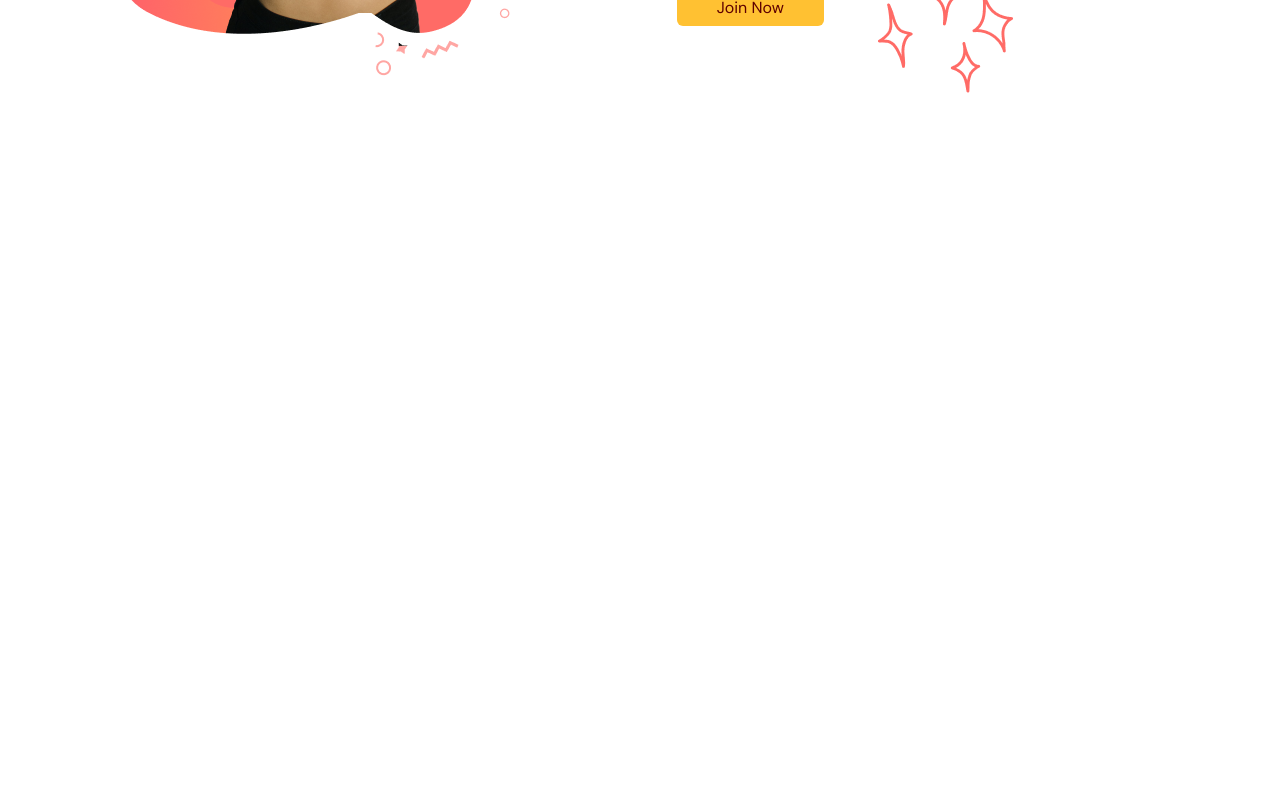
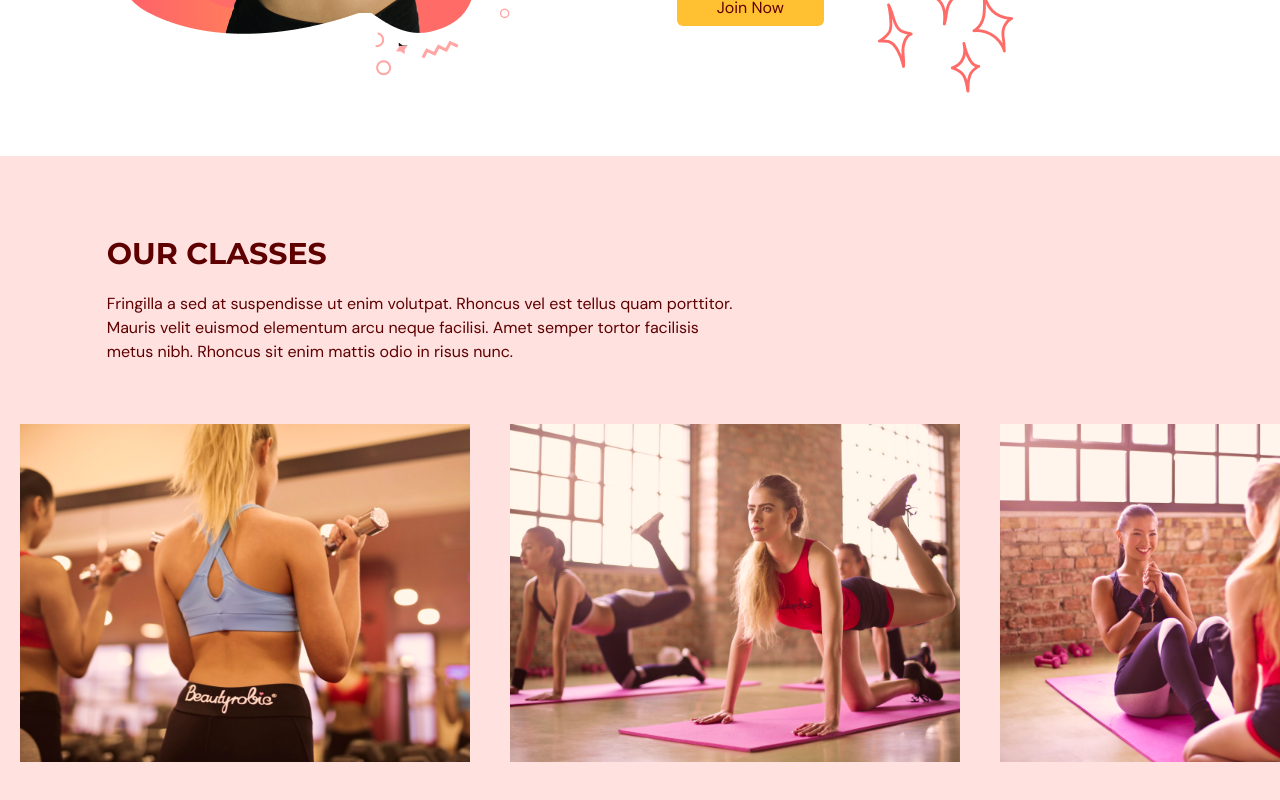
Before and after one commit to halex-panama/react-ts-gym-landing-page, a React (Vite) app: page / in a window 1280 px wide. Shown: the part 2053-2853 px from the top of the page. Before the commit the page ends 2209 px from the top, so only its background shows below. Built offline with nearby package versions, Linux system fonts and the light colour scheme.

Commit message:
add class section

```diff
--- a/src/App.tsx
+++ b/src/App.tsx
@@ -1,4 +1,4 @@
-import { Navbar, Home, Benefits } from "@/components/";
+import { Navbar, Home, Benefits, Class, OurClasses } from "@/components/";
 import { useEffect, useState } from "react";
 import { SelectedPage } from "@/utils/types";
 
@@ -29,6 +29,7 @@ const App = () => {
       />
       <Home setSelectedPage={setSelectedPage} />
       <Benefits setSelectedPage={setSelectedPage} />
+      <OurClasses setSelectedPage={setSelectedPage} />
     </div>
   );
 };
--- /dev/null
+++ b/src/components/Class.tsx
@@ -0,0 +1,19 @@
+type Props = {
+  name: string;
+  description?: string;
+  image: string;
+};
+
+const Class = ({ name, description, image }: Props) => {
+  return (
+    <li className="relative mx-5 inline-block h-[380px] w-[450px]">
+      <div className="p-5 absolute z-30 flex h-[380px] w-[450px] flex-col items-center justify-center whitespace-normal bg-primary-500 text-center text-white opacity-0 transition duration-500 hover:opacity-90">
+        <p className="text-2xl">{name}</p>
+        <p className="mt-5">{description}</p>
+      </div>
+      <img alt={`${image}`} src={image} />
+    </li>
+  );
+};
+
+export default Class;
--- /dev/null
+++ b/src/components/OurClasses.tsx
@@ -0,0 +1,84 @@
+import { SelectedPage, ClassType } from "@/utils/types";
+import { image1, image2, image3, image4, image5, image6 } from "@/assets";
+import { motion } from "framer-motion";
+import { HeadingText, Class } from "@/components";
+
+type Props = {
+  setSelectedPage: (value: SelectedPage) => void;
+};
+
+const classes: Array<ClassType> = [
+  {
+    name: "Weight Training Classes",
+    description:
+      "Lorem ipsum dolor sit amet, consectetur adipiscing elit, sed do eiusmod tempor incididunt ut labore et dolore magna aliqua. Ut enim ad minim veniam, quis nostrud exercitation ullamco laboris nisi ut aliquip ex ea commodo consequat.",
+    image: image1,
+  },
+  {
+    name: "Yoga Classes",
+    image: image2,
+  },
+  {
+    name: "Ab Core Classes",
+    description:
+      "Lorem ipsum dolor sit amet, consectetur adipiscing elit, sed do eiusmod tempor incididunt ut labore et dolore magna aliqua. Ut enim ad minim veniam, quis nostrud exercitation ullamco laboris nisi ut aliquip ex ea commodo consequat.",
+    image: image3,
+  },
+  {
+    name: "Adventure Classes",
+    description:
+      "Lorem ipsum dolor sit amet, consectetur adipiscing elit, sed do eiusmod tempor incididunt ut labore et dolore magna aliqua. Ut enim ad minim veniam, quis nostrud exercitation ullamco laboris nisi ut aliquip ex ea commodo consequat.",
+    image: image4,
+  },
+  {
+    name: "Fitness Classes",
+    image: image5,
+  },
+  {
+    name: "Training Classes",
+    description:
+      "Lorem ipsum dolor sit amet, consectetur adipiscing elit, sed do eiusmod tempor incididunt ut labore et dolore magna aliqua. Ut enim ad minim veniam, quis nostrud exercitation ullamco laboris nisi ut aliquip ex ea commodo consequat.",
+    image: image6,
+  },
+];
+
+const OurClasses = ({ setSelectedPage }: Props) => {
+  return (
+    <section id="ourclasses" className="w-full bg-primary-100 py-20">
+      <motion.div
+        onViewportEnter={() => setSelectedPage(SelectedPage.OurClasses)}
+      >
+        <motion.div
+          className="mx-auto w-5/6"
+          initial="hidden"
+          whileInView="visible"
+          viewport={{ once: true, amount: 0.5 }}
+          transition={{ duration: 0.5 }}
+          variants={{
+            hidden: { opacity: 0, x: -50 },
+            visible: { opacity: 1, x: 0 },
+          }}
+        >
+          <div className="md:w-3/5">
+            <HeadingText>OUR CLASSES</HeadingText>
+            <p className="py-5">
+              Fringilla a sed at suspendisse ut enim volutpat. Rhoncus vel est
+              tellus quam porttitor. Mauris velit euismod elementum arcu neque
+              facilisi. Amet semper tortor facilisis metus nibh. Rhoncus sit
+              enim mattis odio in risus nunc.
+            </p>
+          </div>
+        </motion.div>
+        <div className="mt-10 h-[353px] w-full overflow-x-auto overflow-y-hidden">
+          <ul className="w-[2800px] whitespace-nowrap">
+            {classes.map((item, index) => (
+              <Class key={`${item.name}-${index}`} {...item} />
+            ))}
+          </ul>
+        </div>
+      </motion.div>
+    </section>
+  );
+};
+
+export default OurClasses;
--- a/src/components/index.ts
+++ b/src/components/index.ts
@@ -5,5 +5,17 @@ import Home from "./Home";
 import Benefits from "./Benefits";
 import BenefitCard from "./BenefitCard";
 import HeadingText from "./HeadingText";
+import OurClasses from "./OurClasses";
+import Class from "./Class";
 
-export { Navbar, ActionButton, Link, Home, Benefits, BenefitCard, HeadingText };
+export {
+  Navbar,
+  ActionButton,
+  Link,
+  Home,
+  Benefits,
+  BenefitCard,
+  HeadingText,
+  OurClasses,
+  Class,
+};
--- a/src/utils/types.ts
+++ b/src/utils/types.ts
@@ -10,3 +10,9 @@ export type BenefitType = {
   title: string;
   description: string;
 };
+
+export type ClassType = {
+  name: string;
+  description?: string;
+  image: string;
+};
```
Also changed, not shown: src/assets/index.ts (+12 -0 lines).
